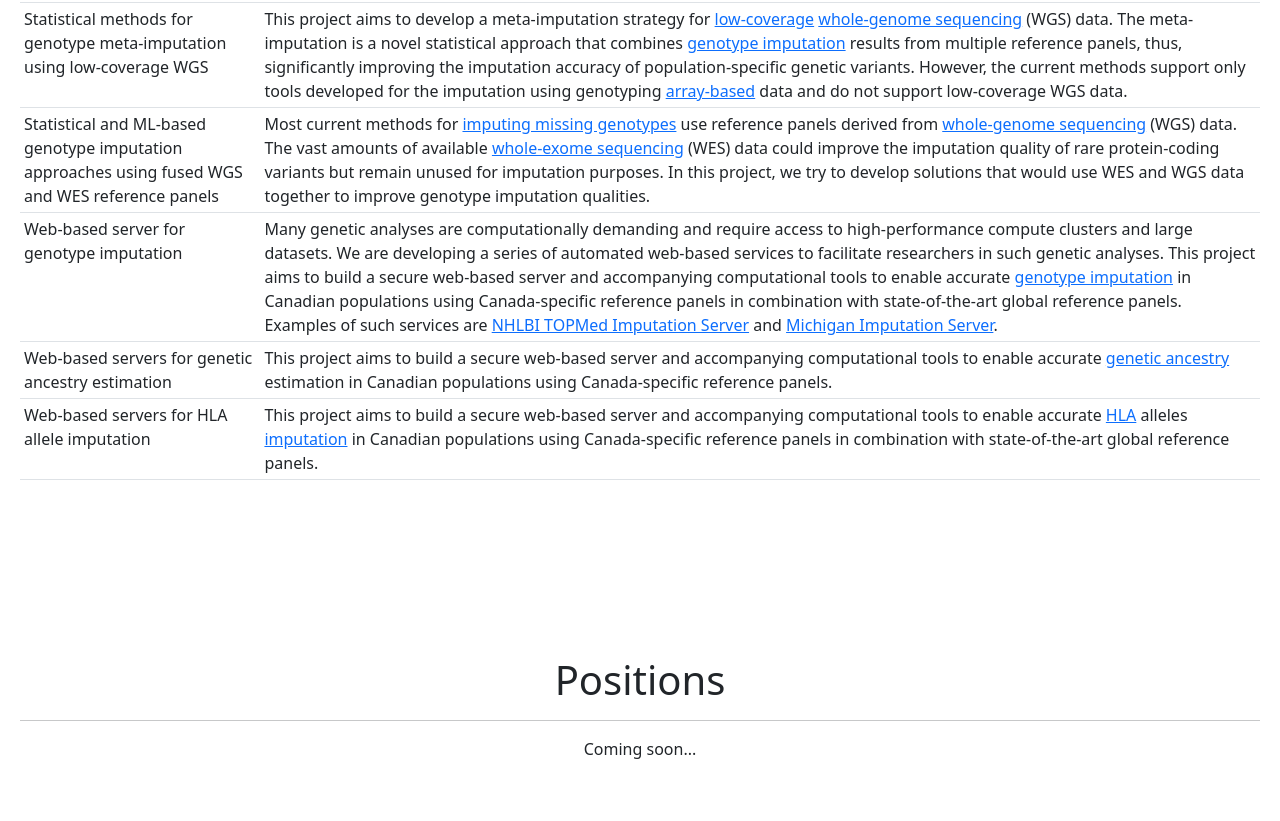
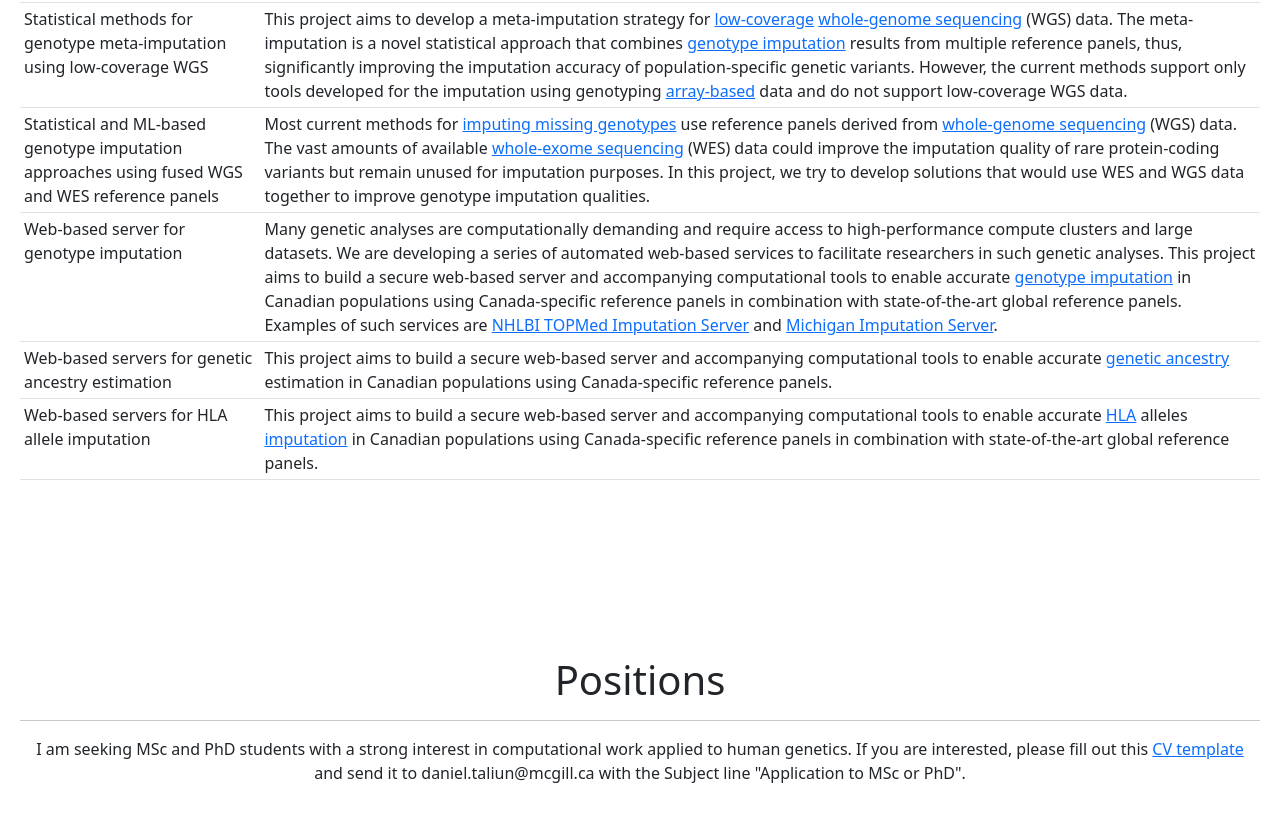
Before and after one commit to dtaliun/dtaliun.github.io, a plain HTML site: page index.html in a window 1280 px wide. Shown: the part 1183-2004 px from the top of the page. Drawn offline with nearby package versions, Linux system fonts and the light colour scheme.

Commit message:
Update index.html

```diff
--- a/index.html
+++ b/index.html
@@ -117,7 +117,7 @@
             <div class="col">
                 <p class="h1">Positions</p>
                 <hr/>
-                <p>Coming soon...</p>
+                <p>I am seeking MSc and PhD students with a strong interest in computational work applied to human genetics. If you are interested, please fill out this <a href="CV_template.docx">CV template</a> and send it to daniel.taliun@mcgill.ca with the Subject line "Application to MSc or PhD".</p>
             </div>
         </div>
     </div>
```
